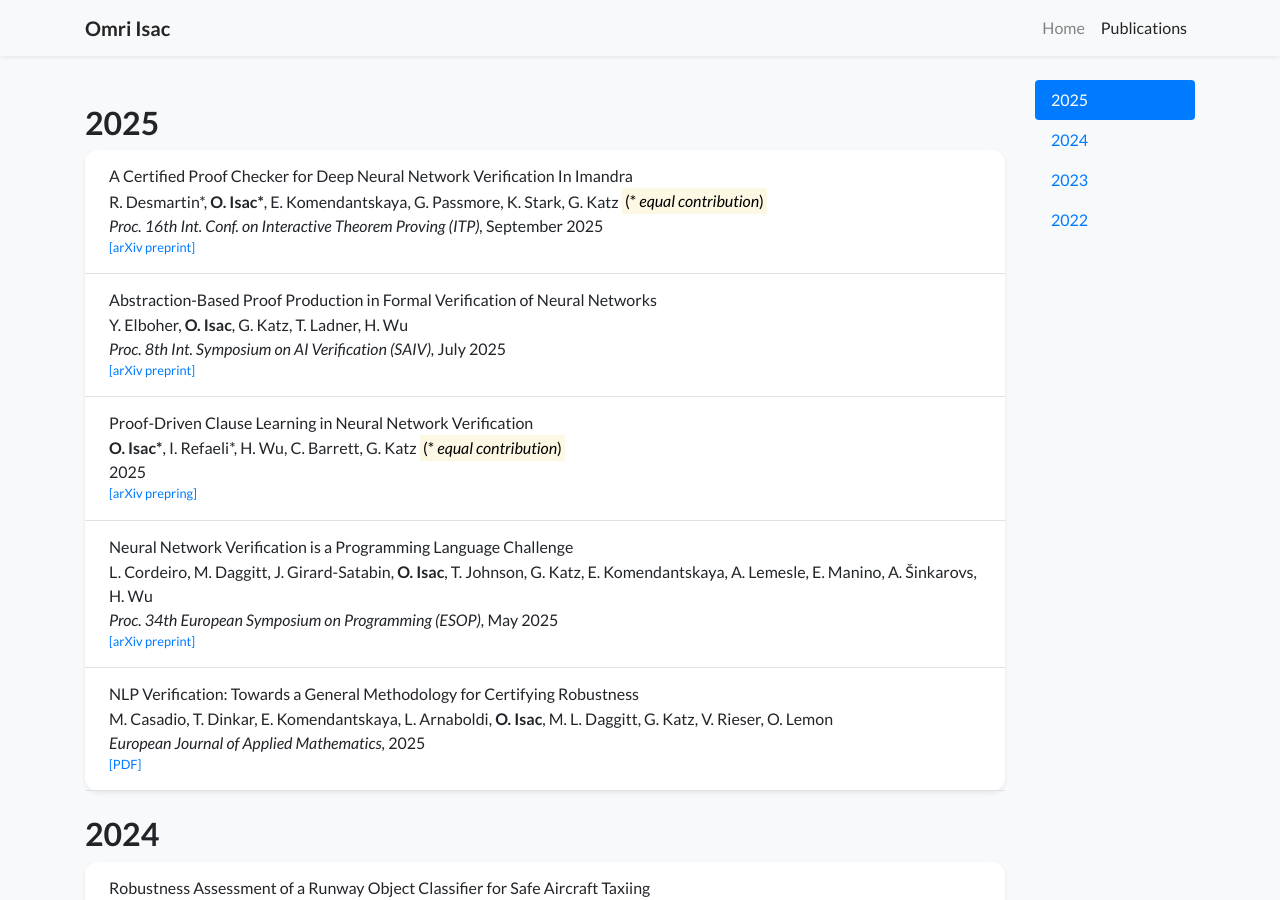
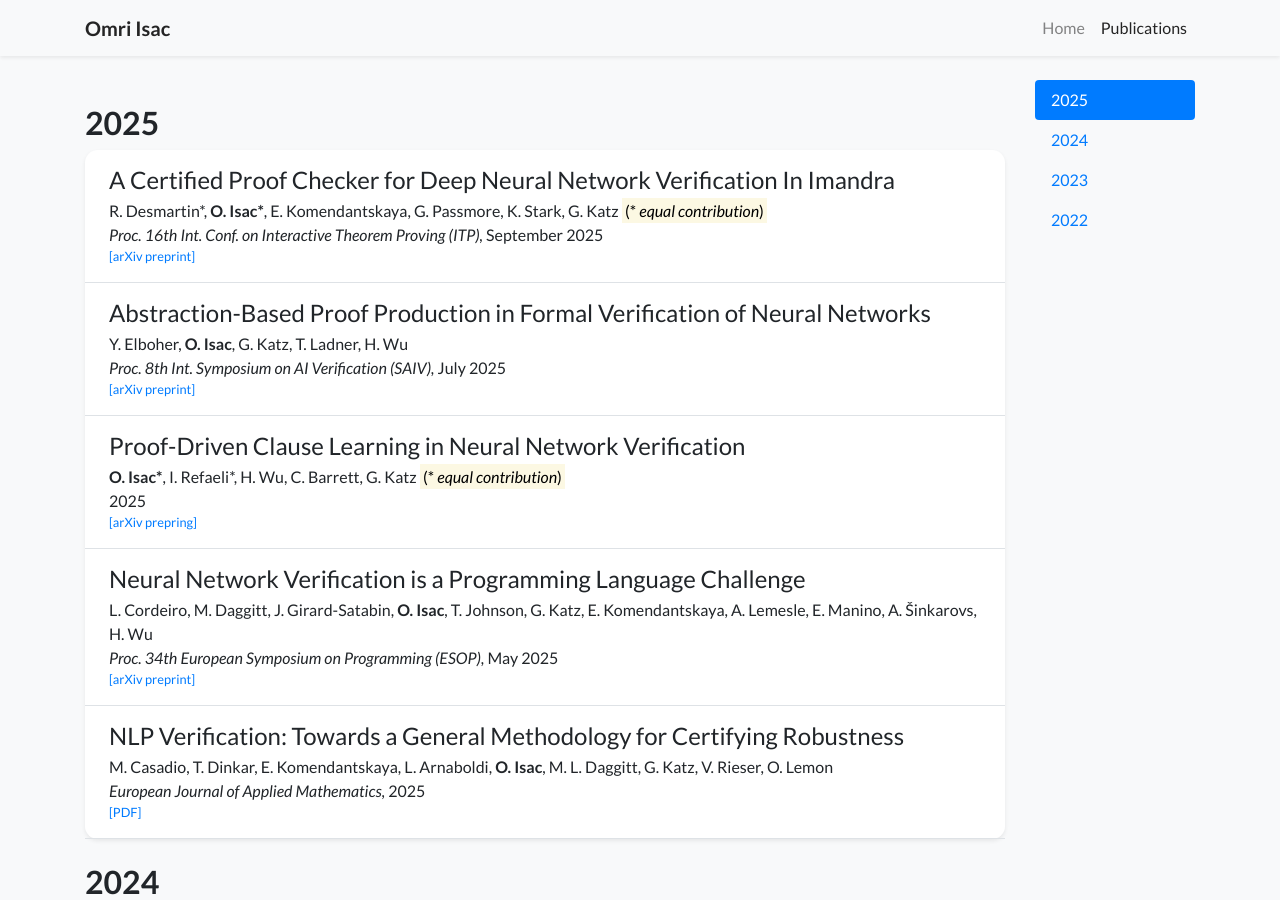
Before and after one commit to omriisack/omriisack.github.io, a Jekyll site: the page built from publications.html, in a window 1280 px wide and 900 px high. Built offline with Jekyll 4.4.1, drawn with Linux system fonts in a browser that asks for light colours; nearby versions of some CDN libraries; a style sheet for code colours, icons or effects is not loaded.

Commit message:
Update publication_item.html

```diff
--- a/_includes/widgets/publication_item.html
+++ b/_includes/widgets/publication_item.html
@@ -9,7 +9,7 @@
         {%- else -%}
         <div class="col p-3 ml-md-2">
         {%- endif -%}
-            <h6 class="mt-0 mb-1 font-weight-normal fs-1 fw-bold">{{ item.title }}</h6>
+            <h4 class="mt-0 mb-1 font-weight-normal fs-1 fw-bold">{{ item.title }}</h4>
             <p class="mt-0 mb-0 fs-4">{% include widgets/author_list.html authors=item.authors %}</p>
             <p class="mt-0 mb-0 fs-4">{{item.pub_pre}}<i>{{ item.pub }}</i>{{ item.pub_post }} {{ item.pub_date }} {{ item.pub_last }}</p>
             <p class="mt-0 mb-0 fs-4 text-muted">{{ item.abstract }}</p>
```
